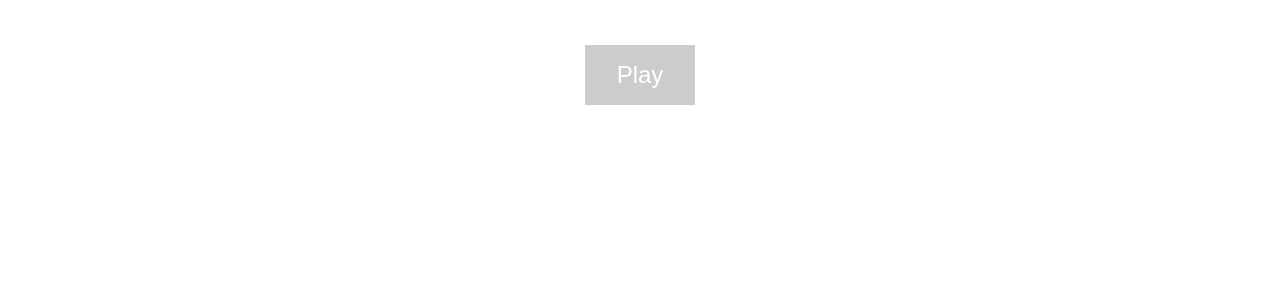
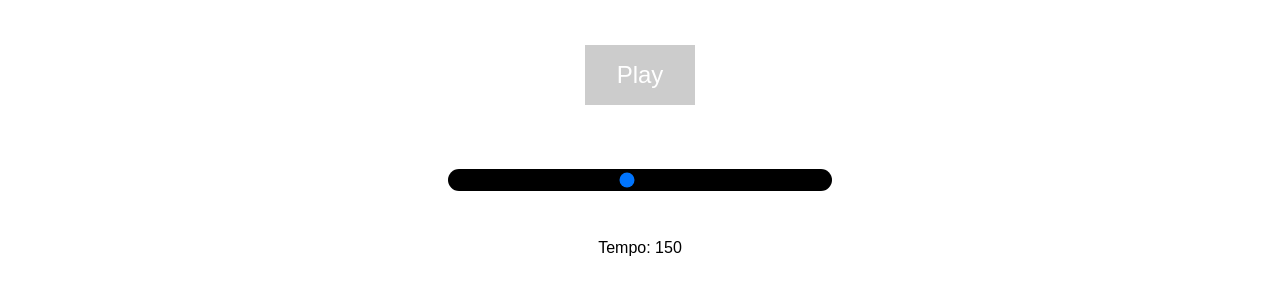
Before and after one commit to timmlaxton/Beats, a plain HTML site: page index.html in a window 1280 px wide. Shown: the part 771-1066 px from the top of the page. Before the commit the page ends 876 px from the top, so only its background shows below. Drawn offline with Linux system fonts and the light colour scheme.

Commit message:
can increase / decrease tempo

```diff
--- a/app.js
+++ b/app.js
@@ -15,6 +15,7 @@ class DrumKit {
     this.isPlaying = null;
     this.selects = document.querySelectorAll("select");
     this.muteBtns = document.querySelectorAll(".mute");
+    this.tempoSlider = document.querySelector(".tempo-slider");
   }
   activePad() {
     this.classList.toggle("active");
@@ -121,6 +122,19 @@ class DrumKit {
       }
     }
   }
+  changeTempo(e) {
+    const tempoText = document.querySelector(".tempo-nr");
+    this.bpm = e.target.value;
+    tempoText.innerText = e.target.value;
+  }
+  updateTempo() {
+    clearInterval(this.isPlaying);
+    this.isPlaying = null;
+    const playBtn = document.querySelector(".play");
+    if (playBtn.classList.contains("active")) {
+      this.start();
+    }
+  }
 }
 
 const drumKit = new DrumKit();
@@ -148,3 +162,11 @@ drumKit.muteBtns.forEach((btn) => {
     drumKit.mute(e);
   });
 });
+
+drumKit.tempoSlider.addEventListener("input", function (e) {
+  drumKit.changeTempo(e);
+});
+
+drumKit.tempoSlider.addEventListener("change", function (e) {
+  drumKit.updateTempo(e);
+});
--- a/index.html
+++ b/index.html
@@ -116,6 +116,16 @@
       </div>
 
       <button class="play">Play</button>
+      <div class="tempo">
+        <input
+          type="range"
+          class="tempo-slider"
+          max="300"
+          min="20"
+          value="150"
+        />
+        <p>Tempo: <span class="tempo-nr">150</span></p>
+      </div>
       <audio class="kick-sound" src="./sounds/kick-classic.wav"></audio>
       <audio class="snare-sound" src="./sounds/snare-acoustic01.wav"></audio>
       <audio class="hihat-sound" src="./sounds/hihat-acoustic01.wav"></audio>
--- a/style.css
+++ b/style.css
@@ -140,6 +140,28 @@ select {
   background: rgb(51, 49, 49);
 }
 
+.tempo {
+  margin: 3rem;
+  width: 30%;
+}
+
+.tempo-slider {
+  padding: 0.2rem;
+  -webkit-appearance: none;
+  margin: 1rem 0rem;
+  width: 100%;
+  position: relative;
+  cursor: pointer;
+  border-radius: 1rem;
+  background-color: black;
+}
+
+.tempo p {
+  font-size: 1rem;
+  margin: 2rem;
+  text-align: center;
+}
+
 @keyframes playTrack {
   from {
     transform: scale(1);
```
